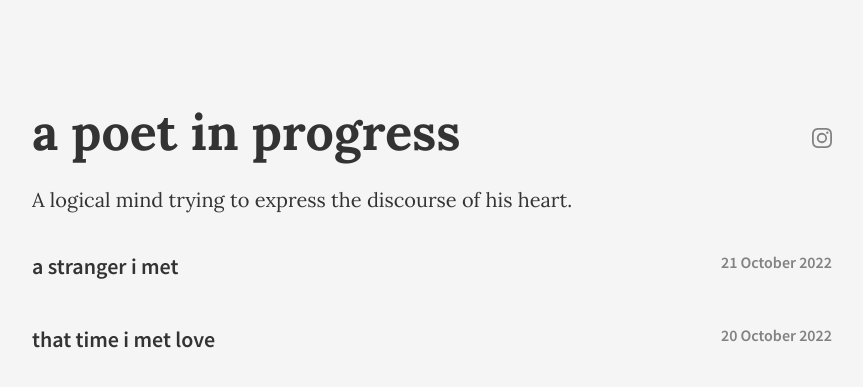
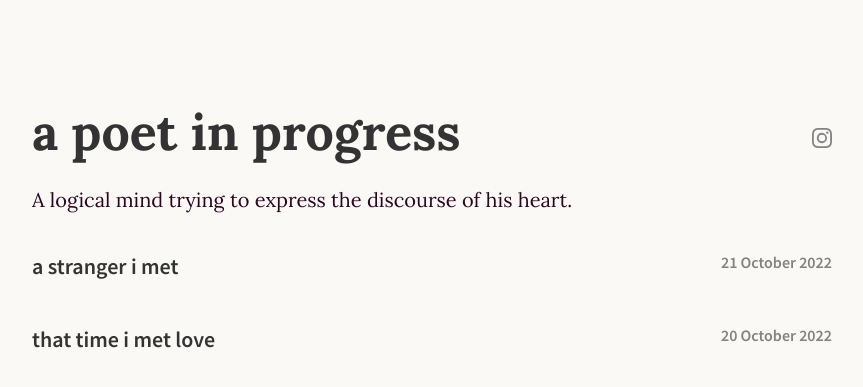
Before and after one commit to AtaGowani/apoetinprogress, a Jekyll site: the page built from index.html, in a window 1280 px wide. Shown: the top 387 px of the page, without its empty margins (208-1071 px from the left). Built offline with Jekyll 4.4.1, drawn with Linux system fonts in a browser that asks for light colours; nearby versions of some CDN libraries; library files that are not in the unit come from our copies.

Commit message:
Update global theme

```diff
--- a/_sass/_default.scss
+++ b/_sass/_default.scss
@@ -3,8 +3,8 @@
 /* =Base */
 body {
     font-family: 'Lora', serif;
-    color: $iron;
-    background-color: $dorian;
+    color: #2C061F;
+    background-color: #FAF9F6;
 }
 
 a {
```
